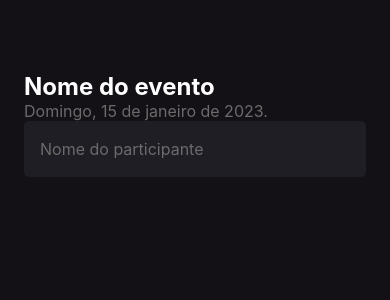
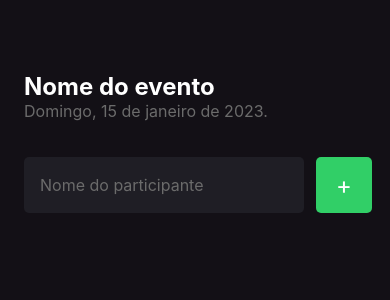
Before and after one commit to bakajeff/imhere, a React Native app: screen / in a window 390 px wide. Shown: the top 300 px of the page. Built offline with nearby package versions, Linux system fonts and the light colour scheme.

Commit message:
feat: add button element

```diff
--- a/src/screens/Home/index.tsx
+++ b/src/screens/Home/index.tsx
@@ -1,22 +1,28 @@
-import { View, Text, TextInput } from "react-native";
+import { View, Text, TextInput, TouchableOpacity } from "react-native";
 import { styles } from "./style";
 
 export function Home() {
+	function handleParticipantAdd() {
+		console.log("Você clicou no botão de Adicionar");
+	}
+
 	return (
 		<View style={styles.container}>
-			<Text style={styles.eventName}>
-				Nome do evento
-			</Text>
+			<Text style={styles.eventName}>Nome do evento</Text>
 
-			<Text style={styles.eventDate}>
-				Domingo, 15 de janeiro de 2023.
-			</Text>
+			<Text style={styles.eventDate}>Domingo, 15 de janeiro de 2023.</Text>
 
-			<TextInput
-				style={styles.input}
-				placeholder="Nome do participante"
-				placeholderTextColor="#6b6b6b"
-			/>
+			<View style={styles.form}>
+				<TextInput
+					style={styles.input}
+					placeholder="Nome do participante"
+					placeholderTextColor="#6b6b6b"
+				/>
+
+				<TouchableOpacity style={styles.button} onPress={handleParticipantAdd}>
+					<Text style={styles.buttonText}>+</Text>
+				</TouchableOpacity>
+			</View>
 		</View>
 	);
 }
--- a/src/screens/Home/style.tsx
+++ b/src/screens/Home/style.tsx
@@ -17,11 +17,31 @@
 		fontSize: 16,
 	},
 	input: {
+		flex: 1,
 		height: 56,
-		backgroundColor: '#1f1e25',
+		backgroundColor: "#1f1e25",
 		borderRadius: 5,
-		color: '#fff',
+		color: "#fff",
 		padding: 16,
 		fontSize: 16,
-	}
+		marginRight: 12,
+	},
+	button: {
+		width: 56,
+		height: 56,
+		borderRadius: 5,
+		backgroundColor: "#31cf67",
+		alignItems: "center",
+		justifyContent: "center",
+	},
+	buttonText: {
+		color: "#fff",
+		fontSize: 24,
+	},
+	form: {
+		width: "100%",
+		flexDirection: "row",
+		marginTop: 36,
+		marginBottom: 42,
+	},
 });
```
